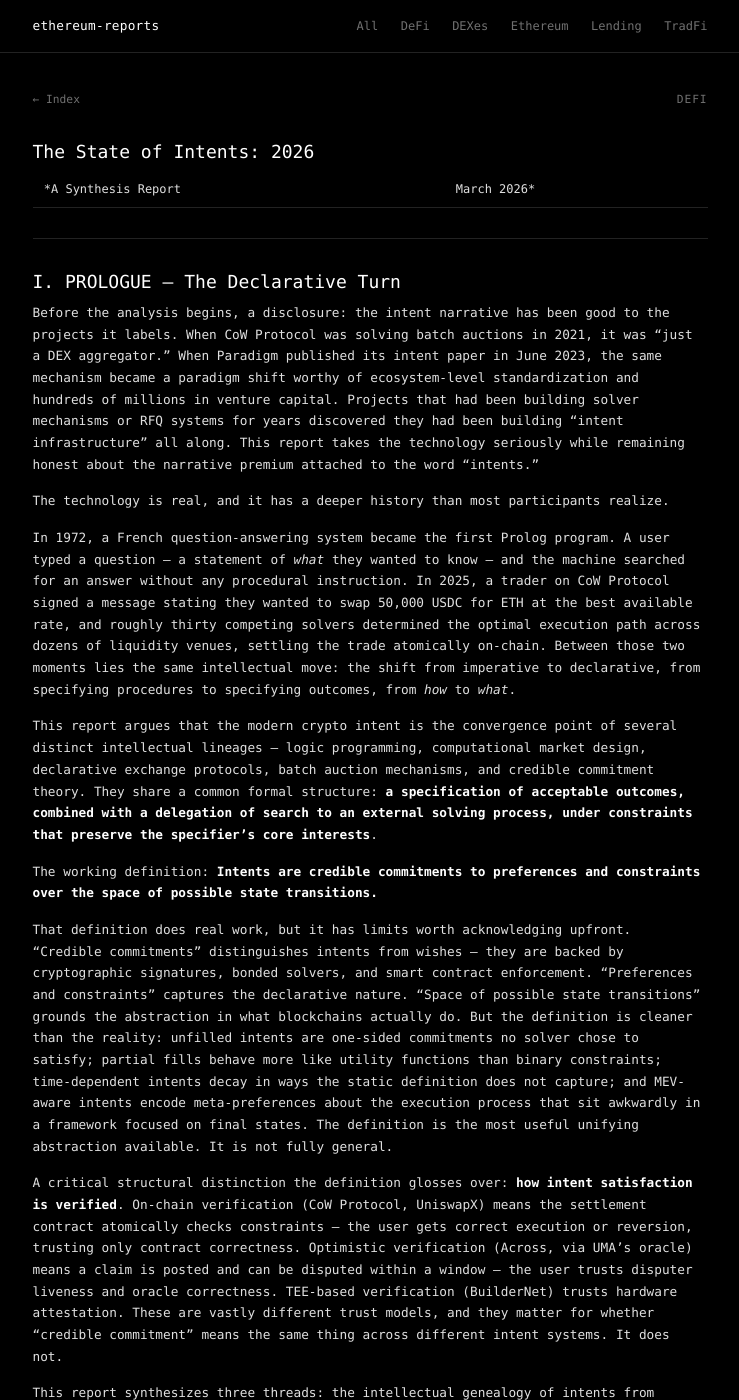
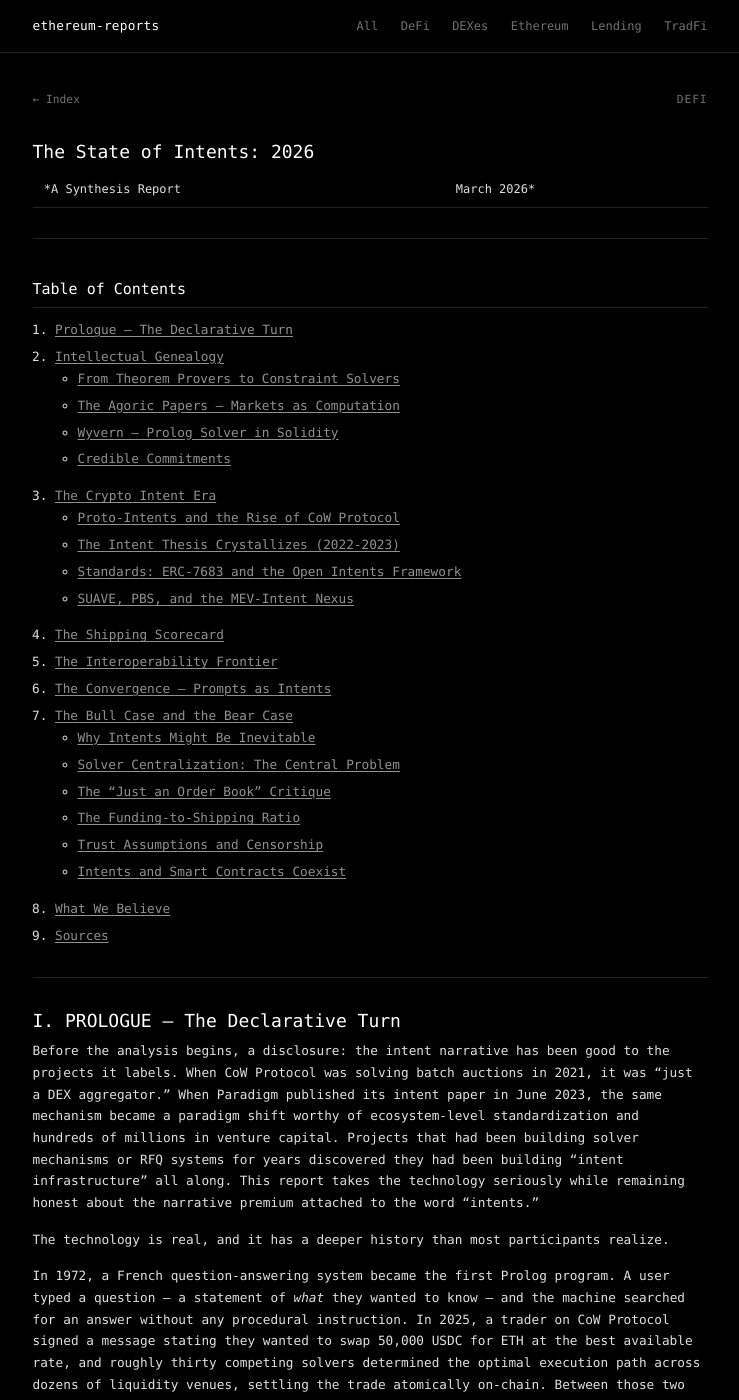
Before and after one commit to 0xapriori/ethereum-reports, a Jekyll site: the page built from defi/state-of-intents-2026.md, in a window 1280 px wide and 1400 px high. Shown: the whole window, without its empty margins (270-1009 px from the left). Built offline with Jekyll 4.4.1, drawn with Linux system fonts in a browser that asks for light colours.

Commit message:
Add table of contents for easier navigation
Co-Authored-By: Claude Opus 4.6 (1M context) <noreply@anthropic.com>

```diff
--- a/defi/state-of-intents-2026.md
+++ b/defi/state-of-intents-2026.md
@@ -6,6 +6,34 @@ date: 2026-03-18
 # The State of Intents: 2026
 
 *A Synthesis Report | March 2026*
+
+---
+
+## Table of Contents
+
+1. [Prologue — The Declarative Turn](#i-prologue-----the-declarative-turn)
+2. [Intellectual Genealogy](#ii-intellectual-genealogy)
+   - [From Theorem Provers to Constraint Solvers](#a-from-theorem-provers-to-constraint-solvers)
+   - [The Agoric Papers — Markets as Computation](#b-the-agoric-papers-----markets-as-computation)
+   - [Wyvern — Prolog Solver in Solidity](#c-wyvern-----the-biggest-nft-marketplace-was-running-a-prolog-solver-in-solidity)
+   - [Credible Commitments](#d-credible-commitments)
+3. [The Crypto Intent Era](#iii-the-crypto-intent-era)
+   - [Proto-Intents and the Rise of CoW Protocol](#a-proto-intents-and-the-rise-of-cow-protocol)
+   - [The Intent Thesis Crystallizes (2022-2023)](#b-the-intent-thesis-crystallizes-2022-2023)
+   - [Standards: ERC-7683 and the Open Intents Framework](#c-standards-erc-7683-and-the-open-intents-framework)
+   - [SUAVE, PBS, and the MEV-Intent Nexus](#d-suave-pbs-and-the-mev-intent-nexus)
+4. [The Shipping Scorecard](#iv-the-shipping-scorecard)
+5. [The Interoperability Frontier](#v-the-interoperability-frontier)
+6. [The Convergence — Prompts as Intents](#vi-the-convergence-----prompts-as-intents)
+7. [The Bull Case and the Bear Case](#vii-the-bull-case-and-the-bear-case)
+   - [Why Intents Might Be Inevitable](#a-why-intents-might-be-inevitable)
+   - [Solver Centralization: The Central Problem](#b-solver-centralization-the-central-problem)
+   - [The "Just an Order Book" Critique](#c-the-just-an-order-book-critique)
+   - [The Funding-to-Shipping Ratio](#d-the-funding-to-shipping-ratio)
+   - [Trust Assumptions and Censorship](#e-trust-assumptions-and-censorship)
+   - [Intents and Smart Contracts Coexist](#f-intents-and-smart-contracts-coexist)
+8. [What We Believe](#viii-what-we-believe)
+9. [Sources](#ix-sources)
 
 ---
 
```
